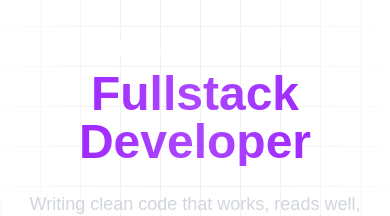
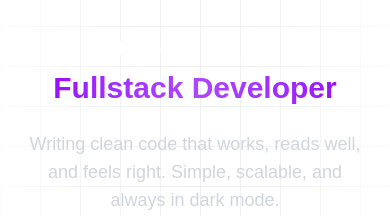
Before and after one commit to negativ14/portfolio, a Next.js app: page / in a window 390 px wide. Shown: the part 414-630 px from the top of the page. Built offline with nearby package versions, Linux system fonts and the light colour scheme.

Commit message:
added css

```diff
--- a/src/components/Hero.tsx
+++ b/src/components/Hero.tsx
@@ -14,14 +14,23 @@
                     </h2>
 
 
-                    <div className="flex flex-col md:flex-row md:items-baseline md:space-x-4">
-                        <h1 className="text-5xl sm:text-6xl md:text-7xl font-bold bg-gradient-to-r from-purple-600 via-purple-500 to-purple-600 bg-clip-text text-transparent z-30 relative">
+                    <div className="flex md:hidden justify-center">
+                        <h1 className="text-3xl sm:text-5xl font-bold bg-gradient-to-r from-purple-600 via-purple-500 to-purple-600 bg-clip-text text-transparent z-30 relative">
+                            Fullstack Developer
+                        </h1>
+                    </div>
+
+
+                    <div className="hidden md:flex flex-col items-start text-left">
+                        <h1 className="text-6xl md:text-7xl font-bold bg-gradient-to-r from-purple-600 via-purple-500 to-purple-600 bg-clip-text text-transparent z-30 relative">
                             Fullstack
                         </h1>
-                        <h1 className="text-5xl sm:text-6xl md:text-8xl font-bold bg-gradient-to-r from-purple-600 via-purple-500 to-purple-600 bg-clip-text text-transparent z-30 relative">
+                        <h1 className="text-6xl md:text-8xl font-bold bg-gradient-to-r from-purple-600 via-purple-500 to-purple-600 bg-clip-text text-transparent z-30 relative">
                             Developer
                         </h1>
                     </div>
+
+
 
 
                     <p className="mt-6 text-lg sm:text-xl text-gray-300 max-w-xl z-30 relative mb-6 mx-auto md:mx-0">
```
